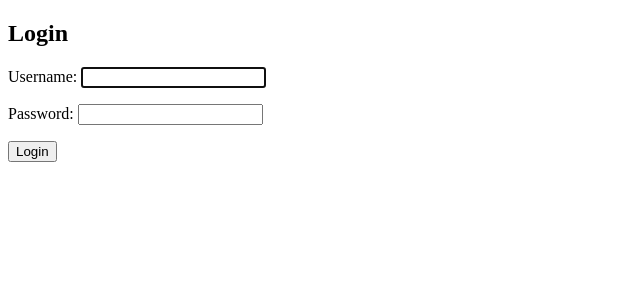
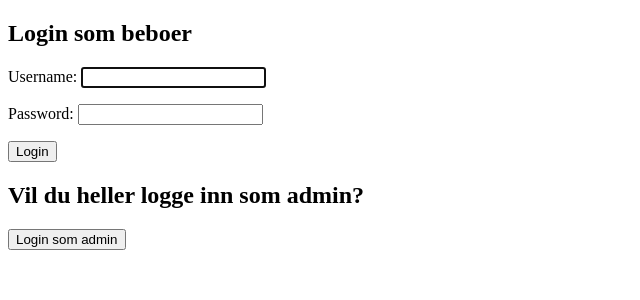
Before and after one commit to karendahlaarhus/TDT4140-programvareutvikling, a Django app: page /accounts/login/ in a window 1280 px wide. Shown: the top 300 px of the page, without its empty margins (0-640 px from the left). Run offline with Django 3.2, Linux system fonts and the light colour scheme.

Commit message:
Added the posibility to login to admin-page at login

```diff
--- a/SiF/templates/home.html
+++ b/SiF/templates/home.html
@@ -6,6 +6,7 @@
 {% block content %}
 {% if user.is_authenticated %}
 Hi {{ user.username }}!
+Du ser bra ut idag
 <p><a href="{% url 'logout' %}">logout</a></p>
 {% else %}
 <p>You are not logged in</p>
--- a/SiF/templates/registration/login.html
+++ b/SiF/templates/registration/login.html
@@ -6,18 +6,24 @@
 </head>
 <body>
 <!-- templates/registration/login.html -->
-<!-- templates/registration/login.html -->
 {% extends 'base.html' %}
 
 {% block title %}Login{% endblock %}
 
 {% block content %}
-<h2>Login</h2>
+<h2>Login som beboer</h2>
 <form method="post">
     {% csrf_token %}
     {{ form.as_p }}
     <button type="submit">Login</button>
 </form>
+<!-- /admin -->
+
+<h2>Vil du heller logge inn som admin?</h2>
+<form method="get" action="/admin">
+    <button type="submit">Login som admin</button>
+</form>
+
 {% endblock %}
 
 </body>
```
Also changed, not shown: SiF/db.sqlite3, SiF/vaskelister/views.py (line endings or trailing spaces).
